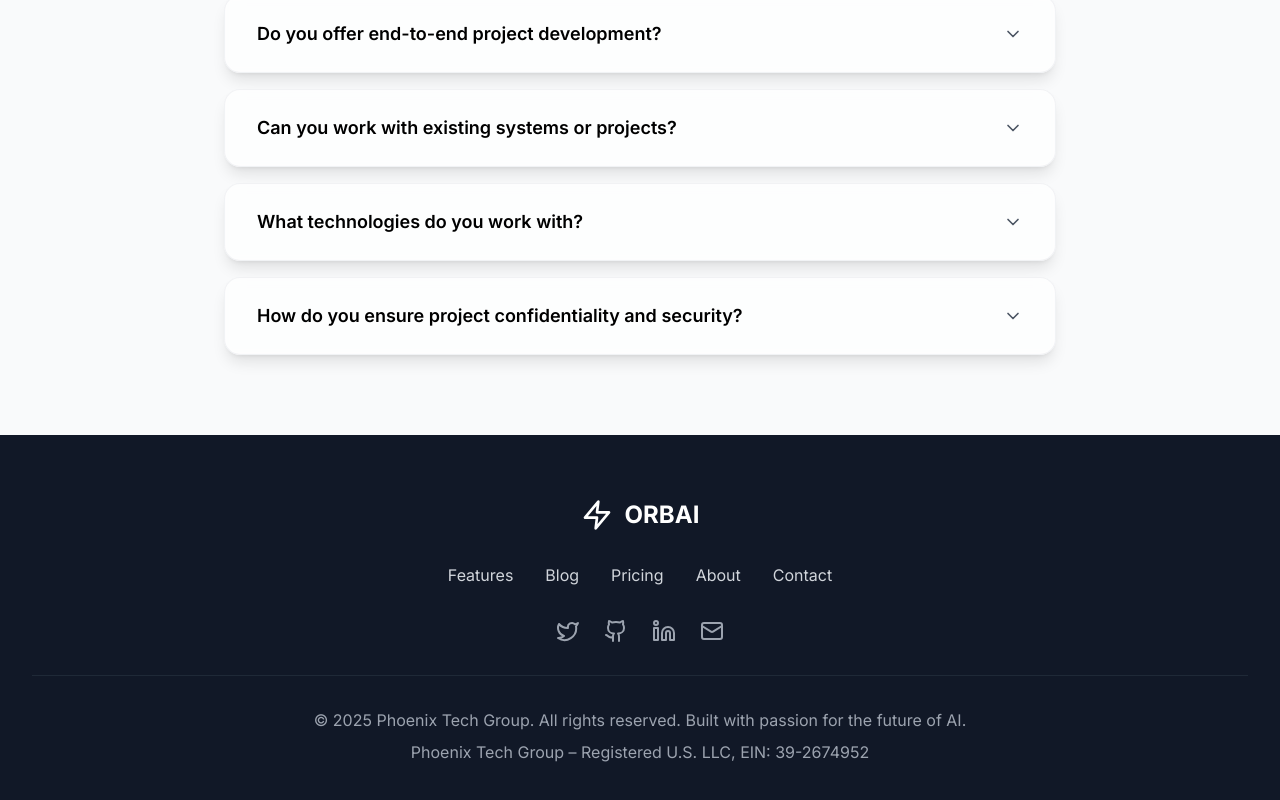
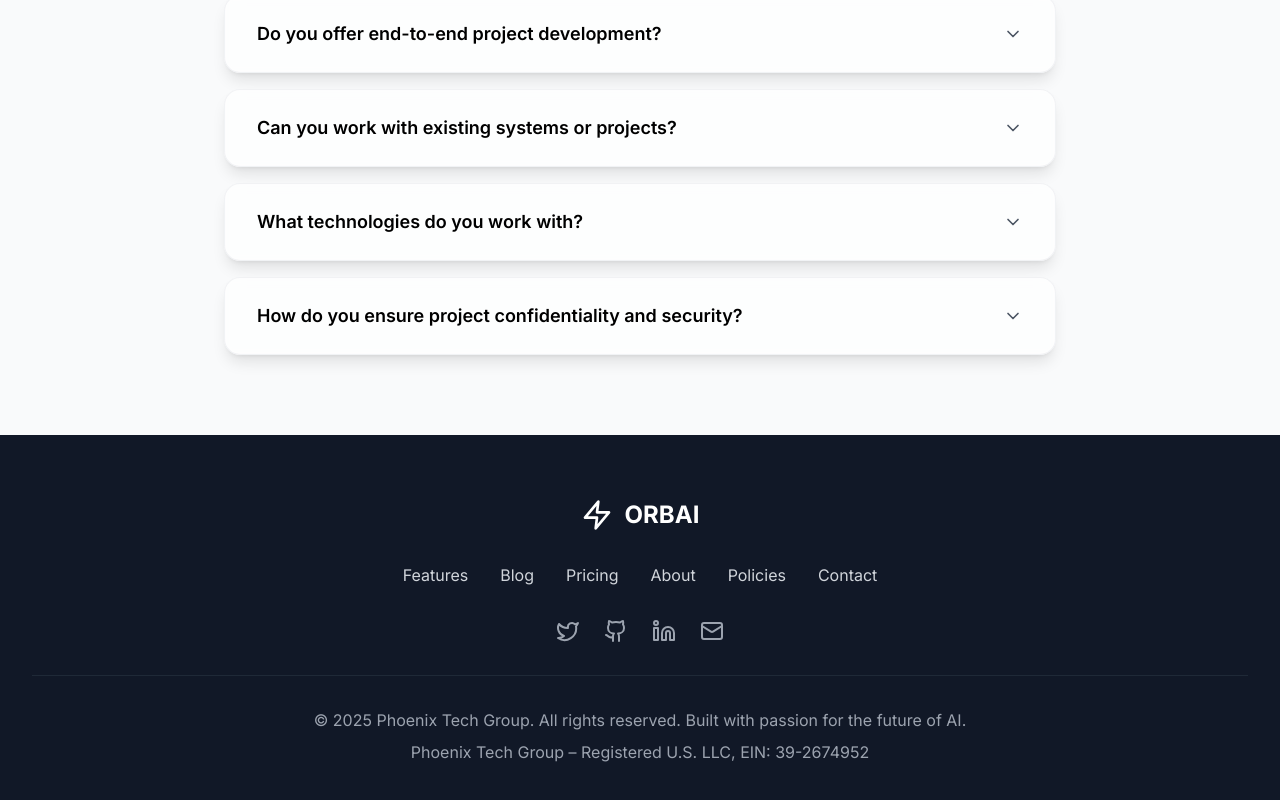
Before and after one commit to Alven5683/Phoenix_Tech_Group, a React (Vite) app: page / in a window 1280 px wide. Shown: the part 10062-10862 px from the top of the page. Built offline with nearby package versions, Linux system fonts and the light colour scheme.

Commit message:
Update Footer.tsx

```diff
--- a/src/components/Footer.tsx
+++ b/src/components/Footer.tsx
@@ -9,6 +9,7 @@ const Footer = () => {
     { name: 'Blog', href: '/blog' },
     { name: 'Pricing', href: '#pricing' },
     { name: 'About', href: '/AboutUs' },
+    { name: 'Policies', href: '/policies' },
     { name: 'Contact', href: '#contact' }
   ];
 
```
